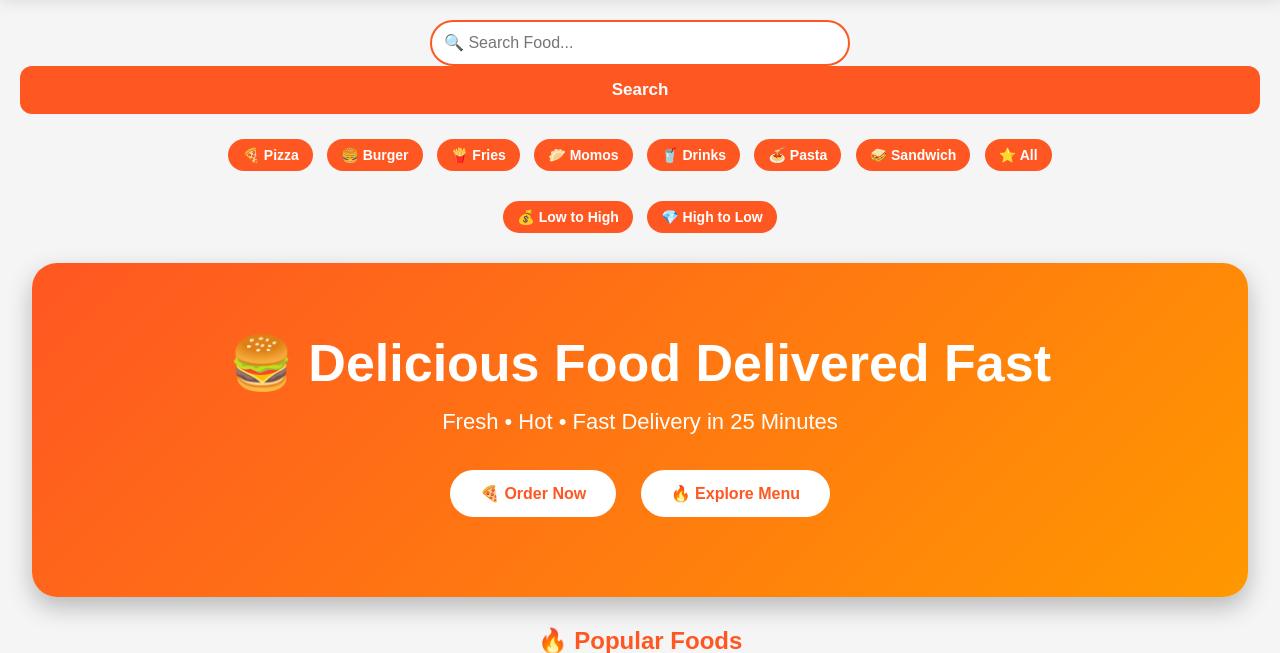
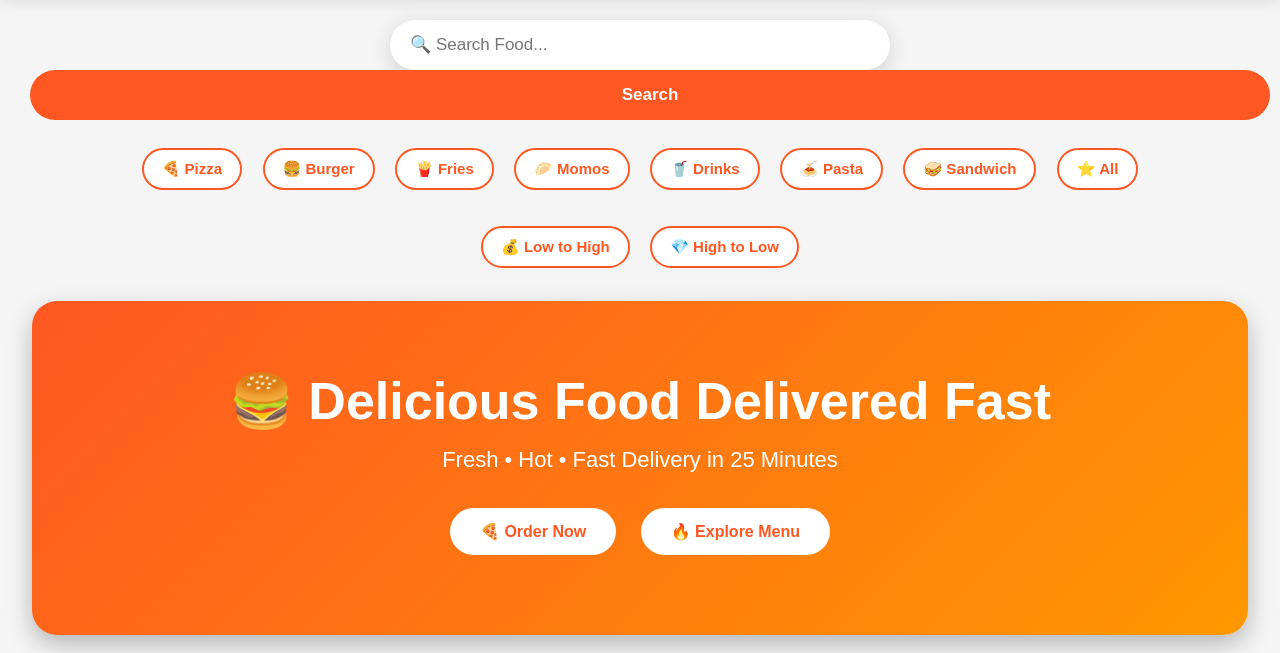
Before and after one commit to piyushtripathi2303-iii/fooddelivery, a Django app: template accounts/templates/accounts/home.html in a window 1280 px wide. Shown: the part 69-722 px from the top of the page. Run offline with Django 5.2, Linux system fonts and the light colour scheme; the template is opened without the code that fills it: values that come from a table or form of the project are taken from there, others are empty; data comes from the database, SQL or seed files in the repository.

Commit message:
Update home.html

```diff
--- a/accounts/templates/accounts/home.html
+++ b/accounts/templates/accounts/home.html
@@ -54,13 +54,15 @@ margin:20px;
 }
 
 .search-box input{
-width:420px;
+width:500px;
 max-width:90%;
-padding:12px;
-border:2px solid #ff5722;
-border-radius:30px;
-font-size:16px;
+padding:15px 20px;
+border:none;
+border-radius:40px;
+font-size:17px;
 outline:none;
+background:white ;
+box-shadow:0 5px 20px rgba(0,0,0,0.15) ;
 }
 
 .container{
@@ -156,16 +158,33 @@ transition:0.3s;
 button:hover{
 background:#e64a19;
 }
+.search-box button{
+    background:#ff5722;
+    color:white;
+    border:none;
+    padding:15px 25px;
+    border-radius:40px;
+    font-weight:bold;
+    cursor:pointer;
+    margin-left:10px;
+    transition:.3s;
+}
+
+.search-box button:hover{
+    background:#e64a19;
+}
 .cat-btn{
     display:inline-block;
-    padding:8px 14px;
-    margin:5px;
-    background:#ff5722;
-    color:white;
+    padding:10px 18px;
+    margin:8px;
+    background:white;
+    color:#ff5722;
     text-decoration:none;
-    border-radius:20px;
-    font-size:14px;
+    border:2px solid #ff5722;
+    border-radius:30px;
+    font-size:15px;
     font-weight:bold;
+    transition:.3s;
 }
 
 .cat-btn:hover{
@@ -350,7 +369,7 @@ button{
 </div>
 <div class="search-box">
 
-<form method="GET">
+<form method="GET" style="display:flex;justify-content:center;align-items:center;gap:10px;flex-wrap:wrap;"></form>
 
 <input
 type="text"
```
